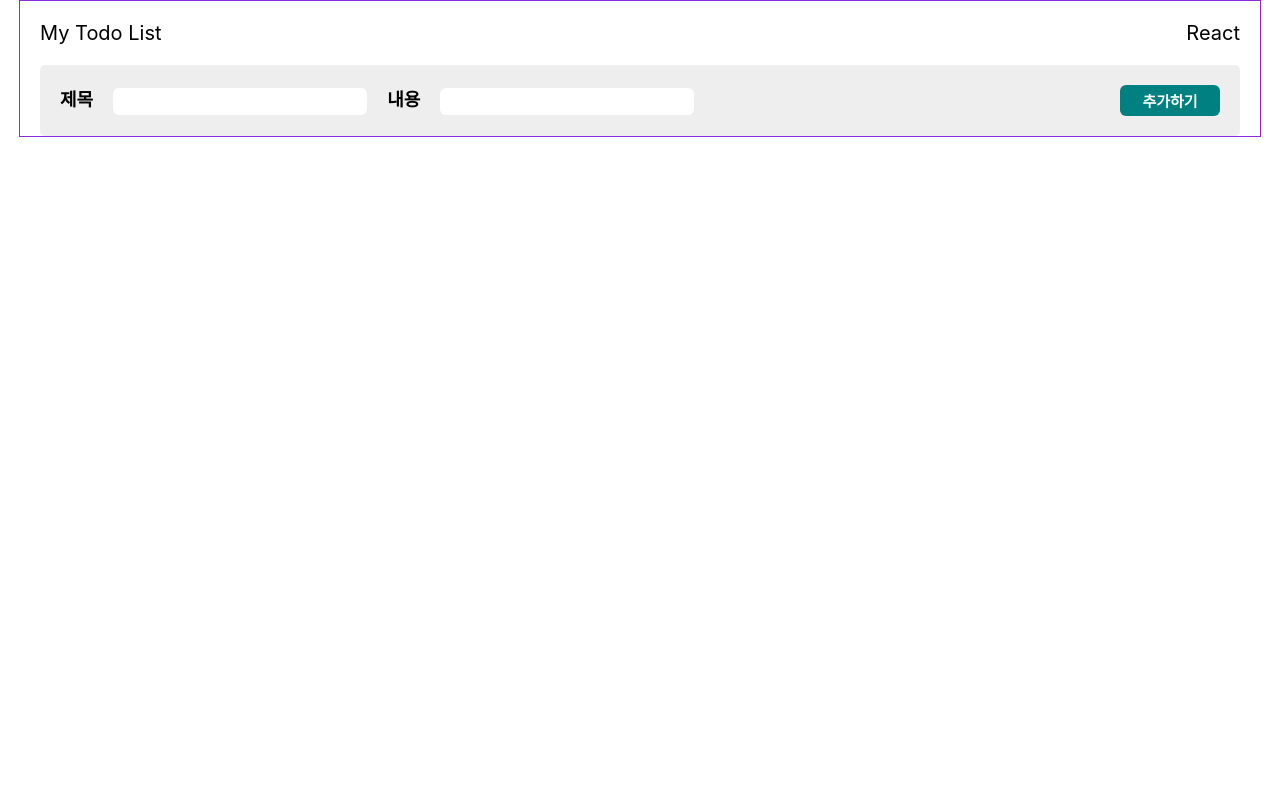
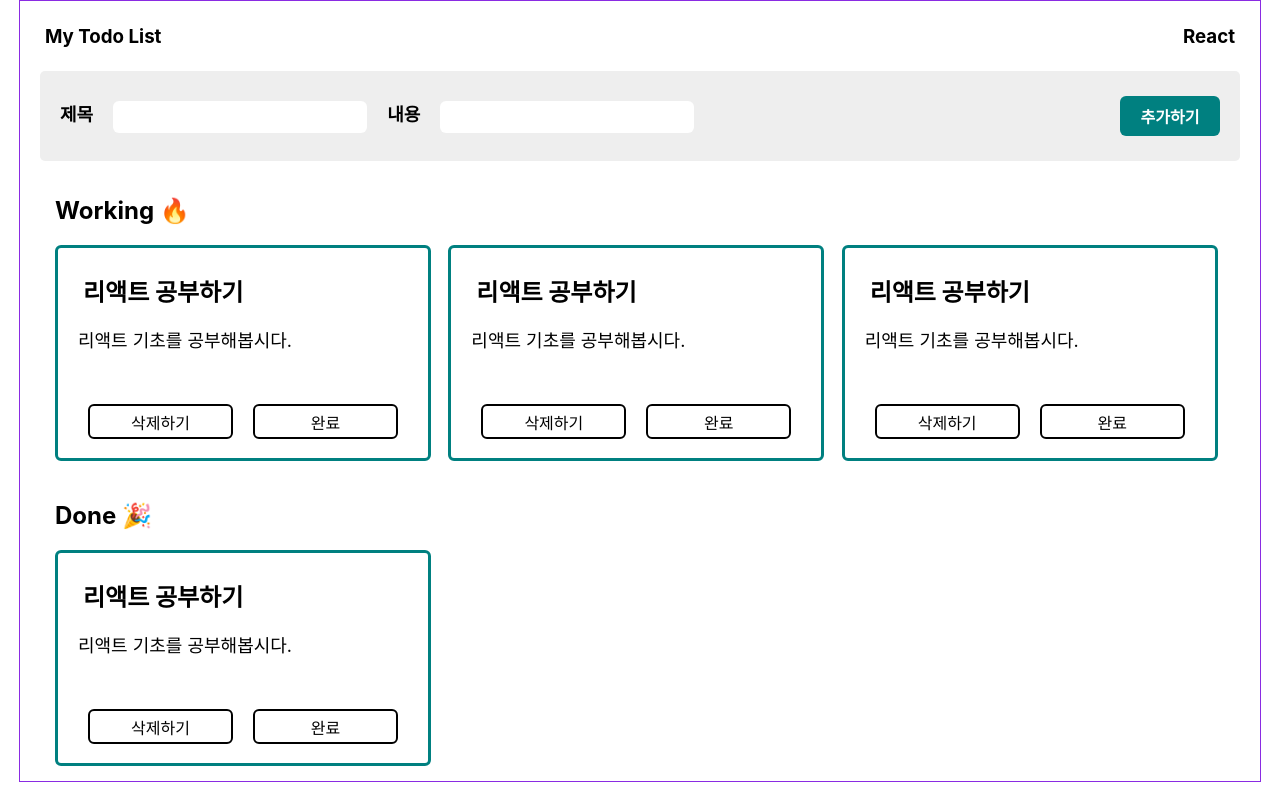
Before and after one commit to cchloe0927/React-todolist, a React (Create React App) app: page / in a window 1280 px wide. Built offline with nearby package versions, Linux system fonts and the light colour scheme.

Commit message:
Contents components Layout

```diff
--- a/src/App.js
+++ b/src/App.js
@@ -1,14 +1,15 @@
 import './App.css';
-
 //component
 import Header from './components/Header';
 import AddContents from './components/AddContents';
+import Contents from './components/Contents';
 
 function App() {
   return (
     <div className='wrap'>
       <Header />
       <AddContents />
+      <Contents />
     </div>
   );
 }
--- a/src/components/AddContents.module.css
+++ b/src/components/AddContents.module.css
@@ -2,8 +2,10 @@
     background-color: #eee;
     display: flex;
     justify-content: space-between;
+    align-items: center;
     padding: 20px;
     border-radius: 5px;
+    height: 50px;
 }
 
 label {
@@ -15,7 +17,7 @@ label {
 input {
     margin-right: 20px;
     width: 250px;
-    height: 25px;
+    height: 30px;
     border-radius: 6px;
     border:0 solid black;
     outline: none;
@@ -27,21 +29,27 @@ input {
     color: white;
     font-weight: bold;
     width: 100px;
-    font-size: 15px;
+    height: 40px;
+    font-size: 16px;
     border-radius: 6px;
     border: none;
 }
 
-
-
 /*반응형*/
 @media screen and (max-width: 800px) {
+    .add {
+        height: 100px;
+        position: relative;
+    }
+
     form .contents {
         display: flex;
         flex-direction: column;
     }
     form .addBtn {
         height: 50px;
-        margin-top: 35px;
+        position: absolute;
+        right: 20px;
+        bottom: 20px;
     }
    }
--- /dev/null
+++ b/src/components/Contents.js
@@ -0,0 +1,56 @@
+import React from 'react';
+import classes from './Contents.module.css';
+
+const Contents = () => {
+  return (
+    <div className={classes.contents}>
+      {/* working */}
+      <section>
+        <h2>Working 🔥</h2>
+        <div className={classes.contents_box}>
+          <div className={classes.contents_card}>
+            <h2 className={classes.contents_title}>리액트 공부하기</h2>
+            <p className={classes.contents_text}>리액트 기초를 공부해봅시다.</p>
+            <div className={classes.btn}>
+              <button className={classes.deleteBtn}>삭제하기</button>
+              <button className={classes.doneBtn}>완료</button>
+            </div>
+          </div>
+          <div className={classes.contents_card}>
+            <h2 className={classes.contents_title}>리액트 공부하기</h2>
+            <p className={classes.contents_text}>리액트 기초를 공부해봅시다.</p>
+            <div className={classes.btn}>
+              <button className={classes.deleteBtn}>삭제하기</button>
+              <button className={classes.doneBtn}>완료</button>
+            </div>
+          </div>
+          <div className={classes.contents_card}>
+            <h2 className={classes.contents_title}>리액트 공부하기</h2>
+            <p className={classes.contents_text}>리액트 기초를 공부해봅시다.</p>
+            <div className={classes.btn}>
+              <button className={classes.deleteBtn}>삭제하기</button>
+              <button className={classes.doneBtn}>완료</button>
+            </div>
+          </div>
+        </div>
+      </section>
+
+      {/* Done */}
+      <section>
+        <h2>Done 🎉</h2>
+        <div className={classes.contents_box}>
+          <div className={classes.contents_card}>
+            <h2 className={classes.contents_title}>리액트 공부하기</h2>
+            <p className={classes.contents_text}>리액트 기초를 공부해봅시다.</p>
+            <div className={classes.btn}>
+              <button className={classes.deleteBtn}>삭제하기</button>
+              <button className={classes.doneBtn}>완료</button>
+            </div>
+          </div>
+        </div>
+      </section>
+    </div>
+  );
+};
+
+export default Contents;
--- /dev/null
+++ b/src/components/Contents.module.css
@@ -0,0 +1,72 @@
+.contents {
+    padding: 15px;
+    display: grid;
+    grid-template-rows: repeat(2, 1fr);
+    row-gap: 20px;
+}
+
+.contents_box {
+    display: grid;
+    grid-template-columns: repeat(3, 1fr);
+    column-gap: 10px;
+    row-gap: 20px;
+}
+
+.contents_card {
+    border: 3px solid teal;
+    border-radius: 6px;
+    width: 330px;
+    height: 170px;
+    padding: 20px;
+}
+
+.contents_title {
+    margin: 5px;
+}
+
+.contents_text {
+    width: 100%;
+    height: 60px;
+    overflow: auto;
+}
+
+p {
+    font-size: 18px;
+}
+
+.btn {
+    display: flex;
+    justify-content: space-around;
+    /* justify-content: flex-end; */
+    gap: 20px;
+    padding: 0px 10px;
+}
+
+.deleteBtn {
+    width: 100%;
+    height: 35px;
+    background-color: transparent;
+    border: 2px solid black;
+    border-radius: 6px;
+    font-size: 16px;
+}
+
+.doneBtn {
+    width: 100%;
+    height: 35px;
+    background-color: transparent;
+    border: 2px solid black;
+    border-radius: 6px;
+    font-size: 16px;
+}
+
+/*반응형*/
+@media screen and (max-width: 800px) {
+    .contents_box {
+        grid-template-columns: repeat(1, 1fr);
+        row-gap: 20px;
+    }
+    .contents_box .contents_card  {
+        width: 92%;
+    }
+}
--- a/src/components/Header.js
+++ b/src/components/Header.js
@@ -4,8 +4,8 @@ import classes from './Header.module.css';
 const Header = () => {
   return (
     <div className={classes.header}>
-      <p>My Todo List</p>
-      <p>React</p>
+      <h3>My Todo List</h3>
+      <h3>React</h3>
     </div>
   );
 };
--- a/src/components/Header.module.css
+++ b/src/components/Header.module.css
@@ -1,5 +1,5 @@
 .header {
     display: flex;
     justify-content: space-between;
-    font-size: 20px;
+    padding: 5px;
 }
```
